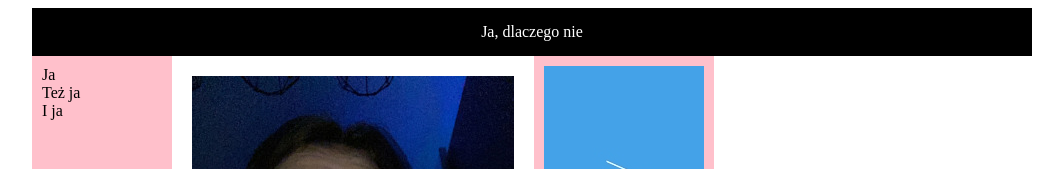
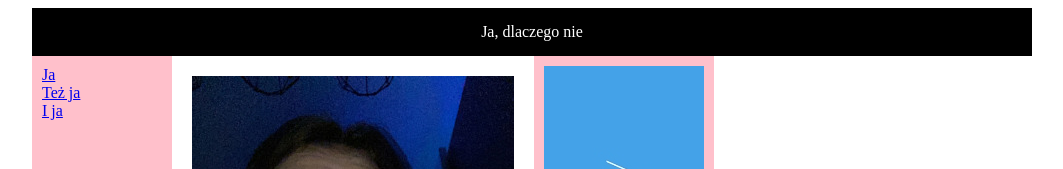
Before and after one commit to 2c-08-2021/i, a plain HTML site: page index.html in a window 1280 px wide. Shown: the top 169 px of the page, without its empty margins (108-1171 px from the left). Drawn offline with Linux system fonts and the light colour scheme.

Commit message:
Update index.html

```diff
--- a/index.html
+++ b/index.html
@@ -58,9 +58,9 @@
   </div>
 
   <div id="nav">
-  Ja <br/>
-  Też ja <br/>
-  I ja <br/>
+ <a href="index.html"> Ja </a><br/>
+  <a href="tezja.html">Też ja </a><br/>
+  <a href="ija.html">I ja </a><br/>
   </div>
 
   <div id="content">
```
